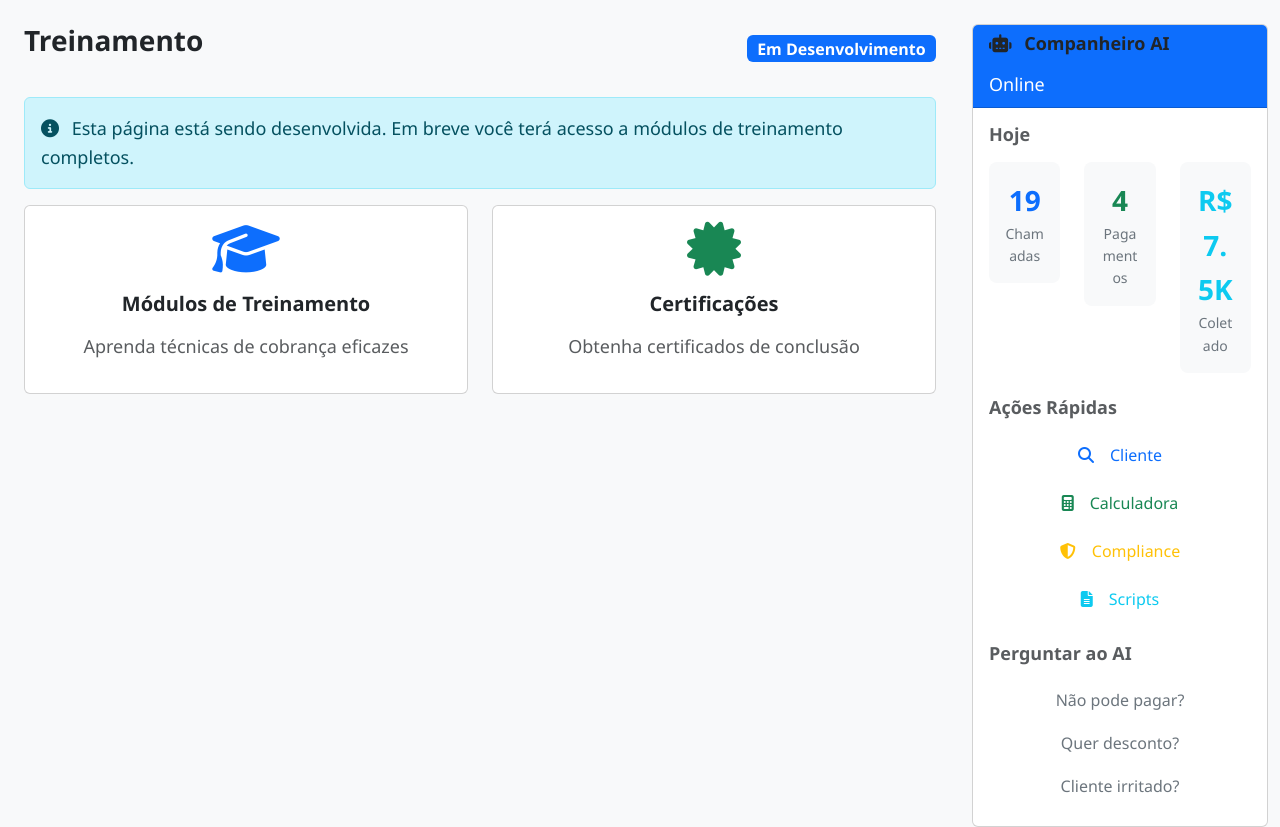
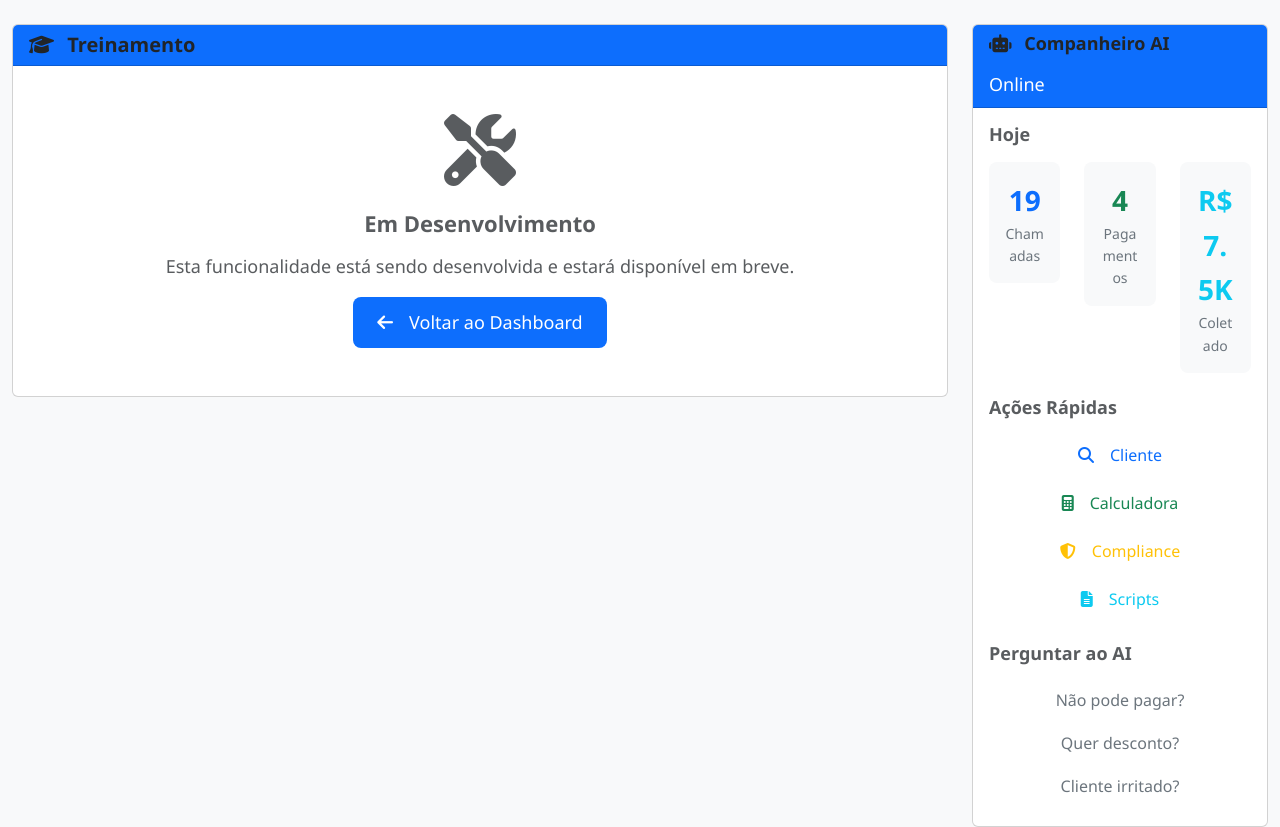
Before and after one commit to malcagui2023/operations_internal, a Flask app: page /training in a window 1280 px wide. Shown: the part 61-888 px from the top of the page. Run offline with Flask 3, Linux system fonts and the light colour scheme.

Commit message:
fix: placeholder for Training page

```diff
--- a/templates/training.html
+++ b/templates/training.html
@@ -3,38 +3,25 @@
 {% block title %}{{ 'Treinamento' if lang == 'pt' else 'Training' }} - {{ translations.app_title }}{% endblock %}
 
 {% block content %}
-<div class="container-fluid">
-    <div class="row">
-        <div class="col-12">
-            <div class="d-flex justify-content-between align-items-center mb-4">
-                <h2>{{ 'Treinamento' if lang == 'pt' else 'Training' }}</h2>
-                <span class="badge bg-primary fs-6">{{ 'Em Desenvolvimento' if lang == 'pt' else 'In Development' }}</span>
+<div class="row">
+    <div class="col-12">
+        <div class="card">
+            <div class="card-header bg-primary text-white">
+                <h5 class="mb-0">
+                    <i class="fas fa-graduation-cap me-2"></i>
+                    {{ 'Treinamento' if lang == 'pt' else 'Training' }}
+                </h5>
             </div>
-
-            <div class="alert alert-info" role="alert">
-                <i class="fas fa-info-circle me-2"></i>
-                {{ 'Esta página está sendo desenvolvida. Em breve você terá acesso a módulos de treinamento completos.' if lang == 'pt' else 'This page is under development. Soon you will have access to complete training modules.' }}
-            </div>
-
-            <div class="row">
-                <div class="col-md-6">
-                    <div class="card">
-                        <div class="card-body text-center">
-                            <i class="fas fa-graduation-cap fa-3x text-primary mb-3"></i>
-                            <h5>{{ 'Módulos de Treinamento' if lang == 'pt' else 'Training Modules' }}</h5>
-                            <p class="text-muted">{{ 'Aprenda técnicas de cobrança eficazes' if lang == 'pt' else 'Learn effective collection techniques' }}</p>
-                        </div>
-                    </div>
-                </div>
-                <div class="col-md-6">
-                    <div class="card">
-                        <div class="card-body text-center">
-                            <i class="fas fa-certificate fa-3x text-success mb-3"></i>
-                            <h5>{{ 'Certificações' if lang == 'pt' else 'Certifications' }}</h5>
-                            <p class="text-muted">{{ 'Obtenha certificados de conclusão' if lang == 'pt' else 'Get completion certificates' }}</p>
-                        </div>
-                    </div>
-                </div>
+            <div class="card-body text-center py-5">
+                <i class="fas fa-tools fa-4x text-muted mb-4"></i>
+                <h4 class="text-muted">{{ 'Em Desenvolvimento' if lang == 'pt' else 'Under Development' }}</h4>
+                <p class="text-muted">
+                    {{ 'Esta funcionalidade está sendo desenvolvida e estará disponível em breve.' if lang == 'pt' else 'This feature is being developed and will be available soon.' }}
+                </p>
+                <a href="{{ url_for('dashboard') }}" class="btn btn-primary">
+                    <i class="fas fa-arrow-left me-2"></i>
+                    {{ 'Voltar ao Dashboard' if lang == 'pt' else 'Back to Dashboard' }}
+                </a>
             </div>
         </div>
     </div>
```
